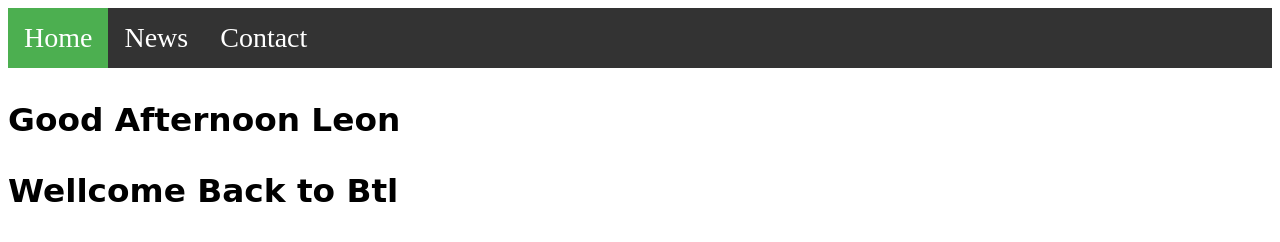
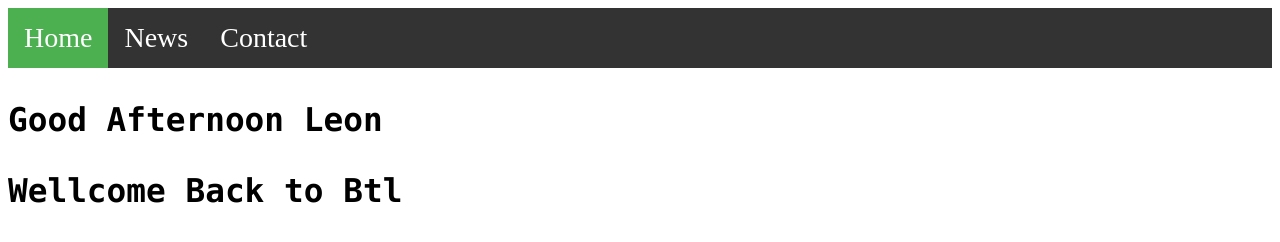
Before and after one commit to VinyDude/urban-sniffle, a plain HTML site: page leon/index.html in a window 1280 px wide. Drawn offline with Linux system fonts and the light colour scheme.

Commit message:
Update index.html

```diff
--- a/leon/index.html
+++ b/leon/index.html
@@ -6,7 +6,7 @@ body {
   font-size: 28px;
 }
   h3 {
-    font-family: cursive;
+    font-family: "Lucida Console", monospace;
   }
 ul {
   list-style-type: none;
```
